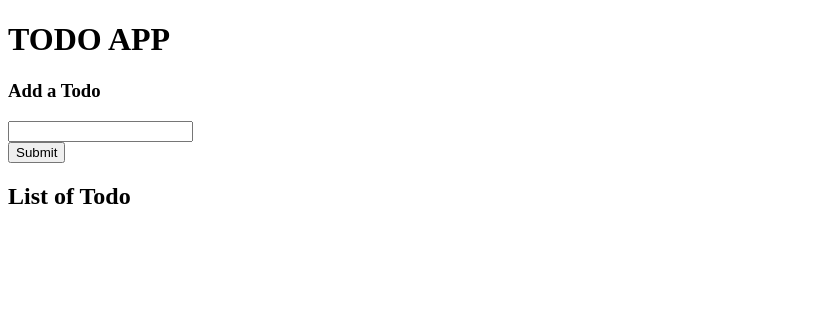
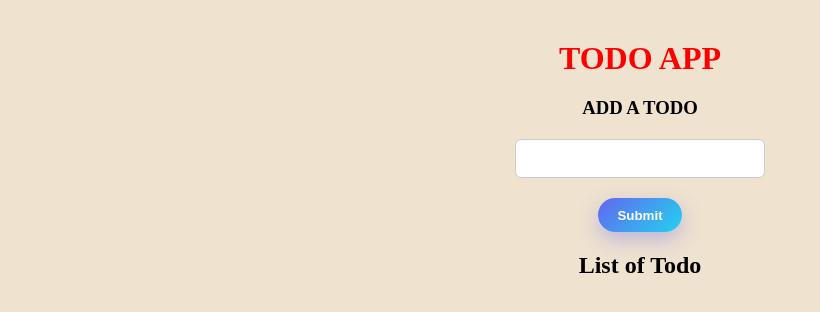
Before and after one commit to elvisonob/TS-App, a React (Create React App) app: page / in a window 1280 px wide. Shown: the top 312 px of the page, without its empty margins (0-820 px from the left). Built offline with nearby package versions, Linux system fonts and the light colour scheme.

Commit message:
Todo updated with TS

```diff
--- a/src/components/Todos.tsx
+++ b/src/components/Todos.tsx
@@ -15,21 +15,31 @@ export default function Todo() {
 
   function onSubmit(e: React.FormEvent<HTMLFormElement>) {
     e.preventDefault();
+    if (!todos.trim()) {
+      alert('You should type a Todo');
+      return;
+    }
     setTodoList((prev) => {
       return [{ id: Math.random(), text: todos }, ...prev];
     });
 
     setTodos('');
   }
+
+  function removeButton(id: number) {
+    setTodoList((prev) => {
+      return prev.filter((todo) => todo.id !== id);
+    });
+  }
   return (
-    <div>
+    <div className="container">
       <h1>TODO APP</h1>
-      <h3>Add a Todo</h3>
+      <h3>ADD A TODO</h3>
       <input id="text" type="text" value={todos} onChange={handleInput} />
       <form onSubmit={onSubmit}>
         <button>Submit</button>
       </form>
-      <TodosList todo={todoList} />
+      <TodosList todo={todoList} removeButton={removeButton} />
     </div>
   );
 }
--- a/src/components/TodosList.tsx
+++ b/src/components/TodosList.tsx
@@ -3,17 +3,19 @@ interface Todo {
   text: string;
 }
 
-// interface Props {
-//   todo: Todo[];
-// }
+interface Props {
+  todo: Todo[];
+  removeButton: (id: number) => void;
+}
 
-export default function TodoList({ todo }: { todo: Todo[] }) {
+export default function TodoList({ todo, removeButton }: Props) {
   return (
     <div>
       <h2>List of Todo</h2>
       {todo.map((eachTodo) => (
-        <div>
+        <div className="listTodos">
           <li key={eachTodo.id}>{eachTodo.text}</li>
+          <button onClick={() => removeButton(eachTodo.id)}>Remove</button>
         </div>
       ))}
     </div>
--- /dev/null
+++ b/src/index.css
@@ -0,0 +1,68 @@
+* {
+    margin: 0;
+    padding: 0;
+    box-sizing: border-box;
+}
+
+.container {
+    display: grid;
+    justify-items: center;
+    grid-gap: 20px;
+    margin-top: 40px;
+}
+
+body {
+    background-color: #efe2cf;
+}
+
+h1 {
+    color: red;
+}
+
+input {
+    width: 250px;
+    padding: 0.6rem 0.8rem;
+    font-size: 1rem;
+    border: 1px solid #ccc;
+    border-radius: 6px;
+    outline: none;
+}
+
+form button {
+    padding: 0.6rem 1.2rem;
+    border-radius: 999px;
+    border: none;
+    background: linear-gradient(135deg, #6366f1, #22d3ee);
+    color: white;
+    font-weight: 600;
+    cursor: pointer;
+    box-shadow: 0 8px 20px rgba(99, 102, 241, 0.35);
+    transition: transform 0.2s ease, box-shadow 0.2s ease;
+}
+
+.listTodos {
+    display: flex;
+    justify-content: space-between;
+    align-items: center;
+    padding: 0.75rem 1rem;
+    margin-top: 0.6rem;
+    font-family: system-ui, -apple-system, BlinkMacSystemFont, sans-serif;
+    font-size: 0.95rem;
+    font-weight: bolder;
+    color: #1f2937;
+    gap: 1rem;
+    background: #f9fafb;
+    border-radius: 10px;
+    list-style: none;
+}
+
+.listTodos button {
+    padding: 0.35rem 0.75rem;
+    font-size: 0.8rem;
+    font-weight: 600;
+    border: none;
+    border-radius: 999px;
+    background: #fee2e2;
+    color: #b91c1c;
+    cursor: pointer;
+}
--- a/src/index.tsx
+++ b/src/index.tsx
@@ -1,6 +1,7 @@
 import React from 'react';
 import ReactDOM from 'react-dom/client';
 import App from './App';
+import './index.css';
 
 const el = document.getElementById('root') as HTMLElement;
 
```
